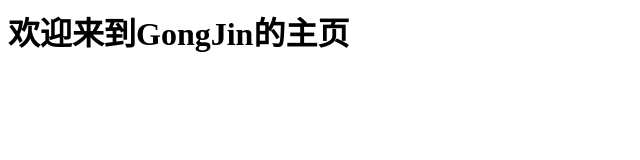
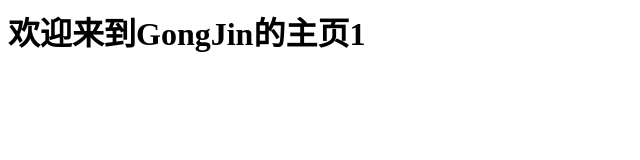
Before and after one commit to Gongjin606/Gongjin606.github.io, a plain HTML site: page index.html in a window 1280 px wide. Shown: the full height of the page, 0-640 px from the left. Drawn offline with Linux system fonts and the light colour scheme.

Commit message:
Update index.html

```diff
--- a/index.html
+++ b/index.html
@@ -1 +1 @@
-<h1>欢迎来到GongJin的主页</h1>
+<h1>欢迎来到GongJin的主页1</h1>
```
